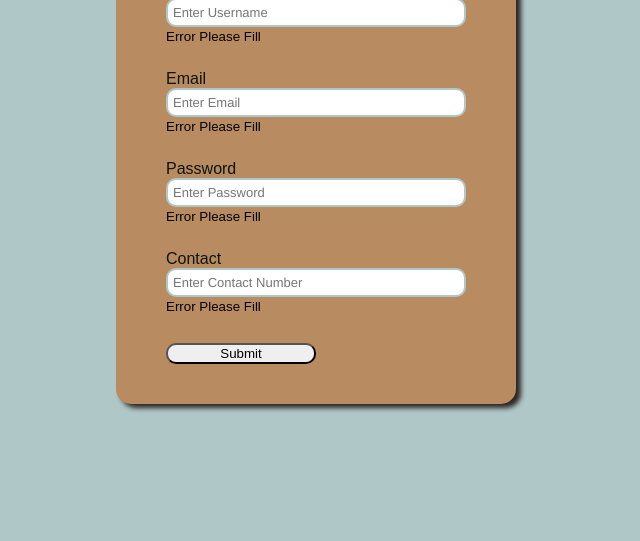
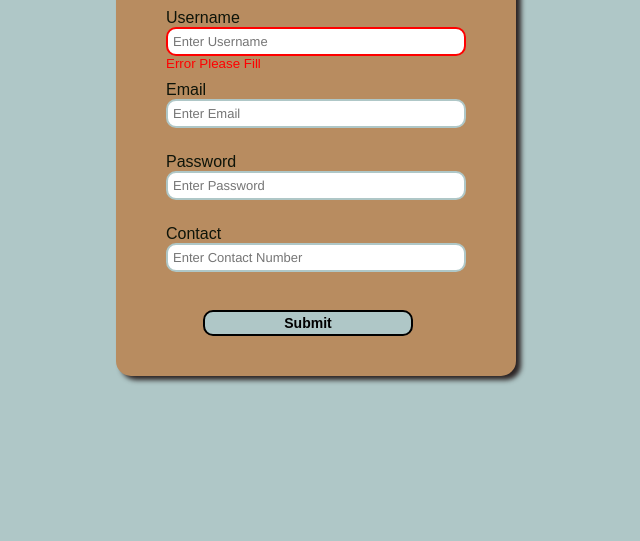
Before and after one commit to ArslanHussain22/my-first-project, a plain HTML site: page project 1/index.html in a window 1280 px wide. Shown: the part 259-800 px from the top of the page, without its empty margins (324-964 px from the left). Drawn offline with Linux system fonts and the light colour scheme; a web font is replaced by a local one.

Commit message:
project 1 complete css
project 1 css complete

```diff
--- a/project 1/index.html
+++ b/project 1/index.html
@@ -13,7 +13,7 @@
     <div class="container">
         <form id="form" class="form">
             <h1> SignUp Form</h1>
-            <div class="form_control">
+            <div class="form_control error">
                 <label for="username">Username</label><br>
                 <input type="text" id="username" placeholder="Enter Username">
                 <small>Error Please Fill</small>
--- a/project 1/style.css
+++ b/project 1/style.css
@@ -1,4 +1,9 @@
 @import url('https://fonts.googleapis.com/css2?family=Protest+Riot&display=swap');
+
+:root{
+    --sucess-color: green;
+    --error-color:red;
+}
 
 *{
     box-sizing: border-box;
@@ -52,11 +57,43 @@ h1{
 }
 
 .form_control input:focus{
+    outline: 0;
+    border-color:black;
     padding: 7px;
 }
 
-.btn{
+
+.form_control.success input{
+    border-color: var(--sucess-color);
+}
+
+.form_control.error input{
+    border-color: var(--error-color);
+}
+
+.form_control small{
+    color: var(--error-color);
+    position: absolute;
+    left: 0;
+    visibility: hidden;
+}
+
+.form_control.error small{
+    visibility: visible;
+}
+
+.form button{
     border-radius: 10px;
-    width: 50%;
+    cursor: pointer;
+    background-color: rgb(175, 199, 199);
+    border:2px solid black;
+    margin-left: 37px;
+    width: 70%;
+    display: block;
+    padding-bottom: 3px;
+    padding-top: 3px;
+    font-size: 14px;
+    font-weight: bold;
+    margin-top: 10px;
 
 }
```
